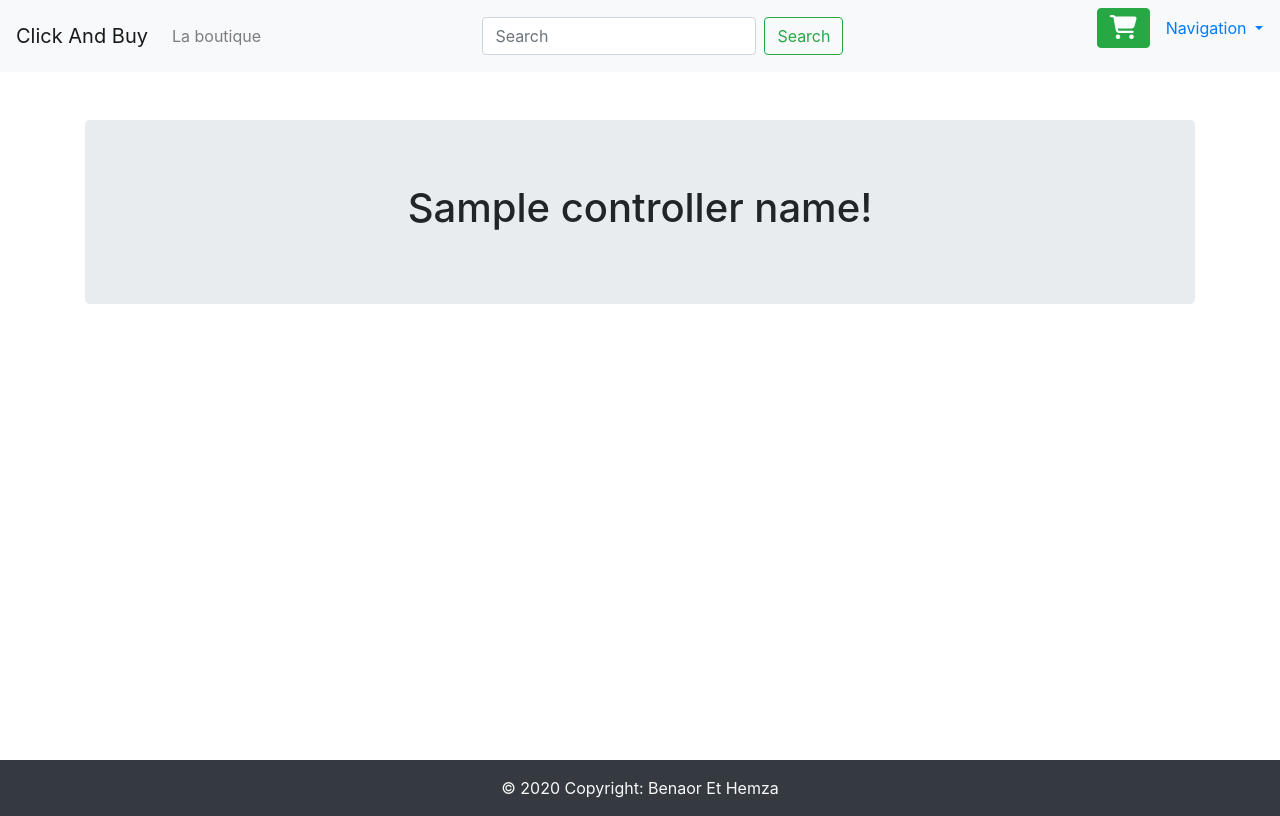
After one commit to benaor/Ecommerce-symfony, a Symfony app: template templates/client/donnees.html.twig in a window 1280 px wide. The commit adds this page. Run offline with Twig, Linux system fonts and the light colour scheme; the template is opened without the code that fills it: most values are stand-ins (such as "Sample title", 1, 10 or a date in 2020); some libraries are stand-ins or nearby versions.

```diff
--- a/templates/client/client.html.twig
+++ b/templates/client/client.html.twig
@@ -16,7 +16,7 @@
 		</p>
 
 		<div class="d-flex row justify-content-between">
-			<button type="button" class="col-3 btn-lg btn btn-primary">Consulter/modifier mes informations</button>
+			<button a="{{ path('donnees_client') }}" type="button" class="col-3 btn-lg btn btn-primary">Consulter/modifier mes informations</button>
 			<a href="{{ path('shop') }}" class="col-3 btn-lg btn btn-secondary" role="button">Acceder a la boutique</a>
 			<button type="button" class="col-3 btn-lg btn btn-success">Voir mon panier</button>
 		</div>
--- /dev/null
+++ b/templates/client/donnees.html.twig
@@ -0,0 +1,17 @@
+{% extends 'base.html.twig' %}
+
+{% block title %}
+	{{ controller_name }}
+{% endblock %}
+
+{% block body %}
+
+	<div class="container-fluid">
+		<div class="container text-center">
+			<div class="jumbotron mt-5">
+				<h1>{{ controller_name }}!</h1>
+			</div>
+		</div>
+	</div>
+
+{% endblock %}
--- a/templates/includes/navbar.html.twig
+++ b/templates/includes/navbar.html.twig
@@ -16,7 +16,8 @@
 			<button class="btn btn-outline-success my-2 my-sm-0" type="submit">Search</button>
 		</form>
 
-		<ul class="nav-item dropdown ml-auto">
+		<ul class="nav-item dropdown ml-auto row">
+			<a href="{{ path('cart') }}" class="btn btn-success" role="button"> <i class="fas fa-shopping-cart fa-xl"></i> </a>
 			<a class="nav-link dropdown-toggle" href="#" id="navbarDropdown" role="button" data-toggle="dropdown" aria-haspopup="true" aria-expanded="false">
 				Navigation
 			</a>
```
Also changed, not shown: src/Controller/CartController.php (added, +51 -0 lines), src/Controller/ClientController.php (+12 -2 lines), templates/cart/cart.html.twig (added, +11 -0 lines).
